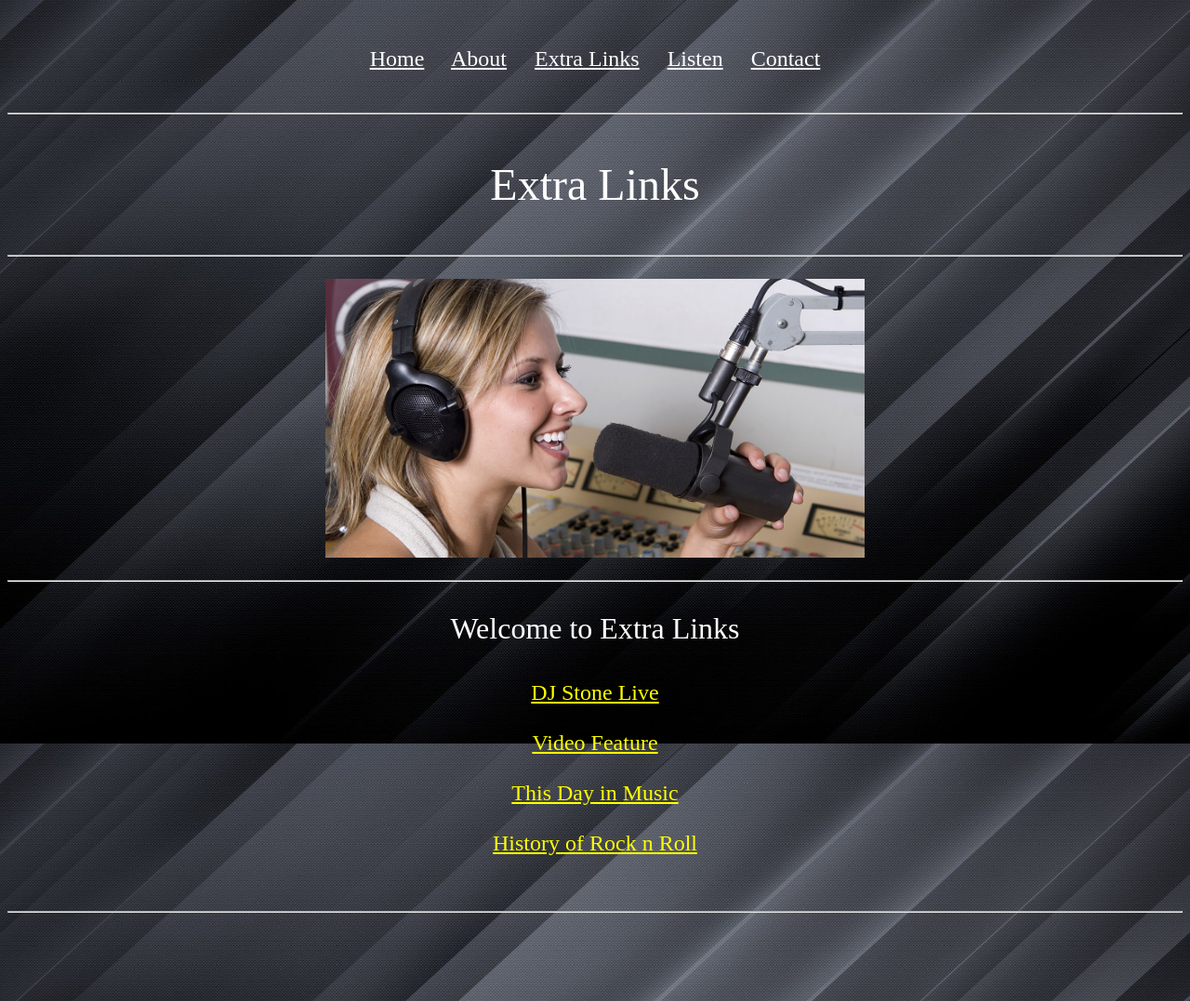
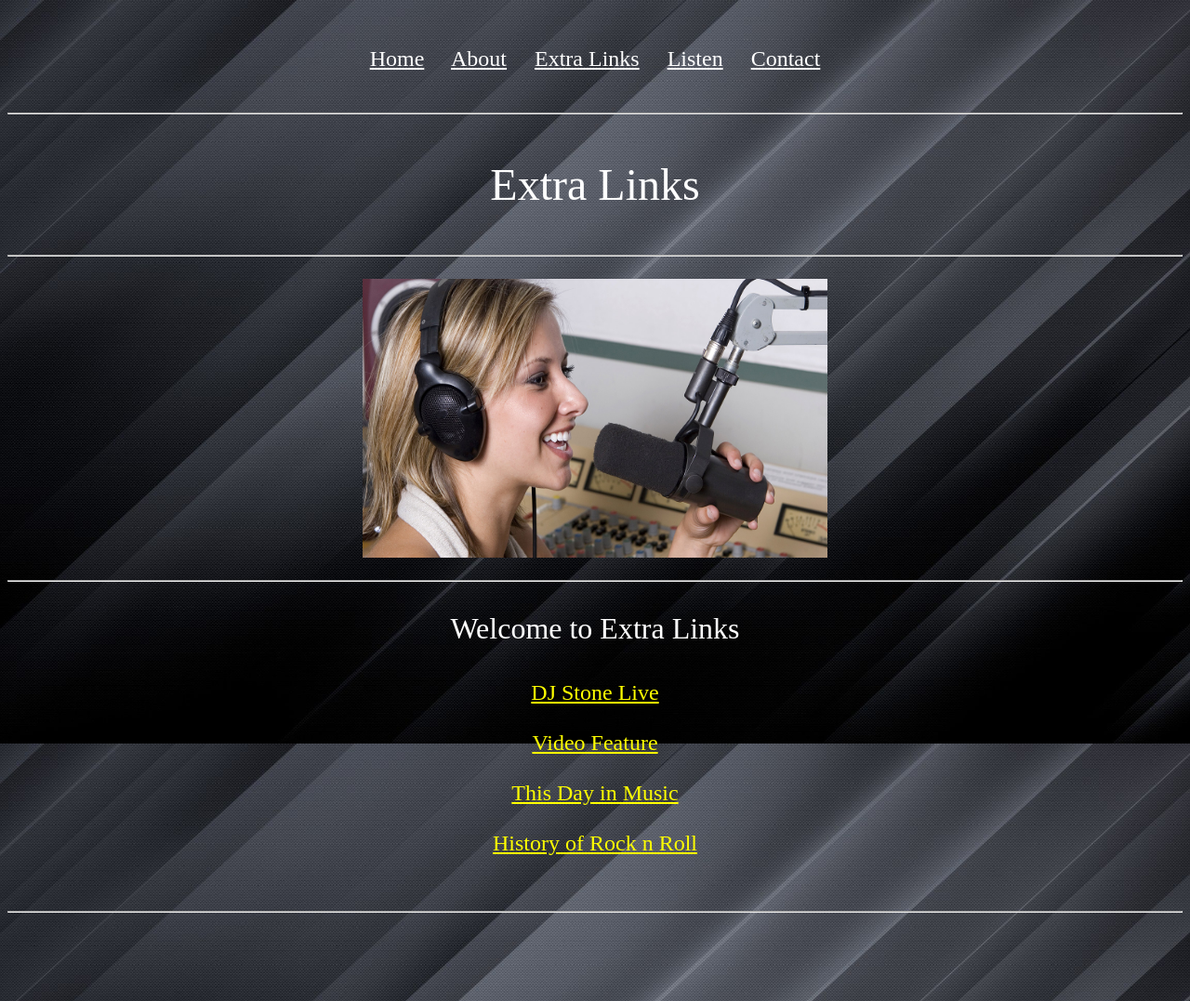
Before and after one commit to daes1979/extra-links, a plain HTML site: page index.html in a window 1280 px wide. Shown: the whole page at 93% size. Drawn offline with Linux system fonts and the light colour scheme; grey boxes are pictures that could not be loaded.

Commit message:
Update index.html

```diff
--- a/index.html
+++ b/index.html
@@ -60,7 +60,7 @@
 
 
 
-<img src="https://daes1979.github.io/extra-links/call.jpg" alt="Image" height="300" width="580">
+<img src="https://daes1979.github.io/extra-links/call.jpg" alt="Image" height="300" width="500">
 
 
 
```
